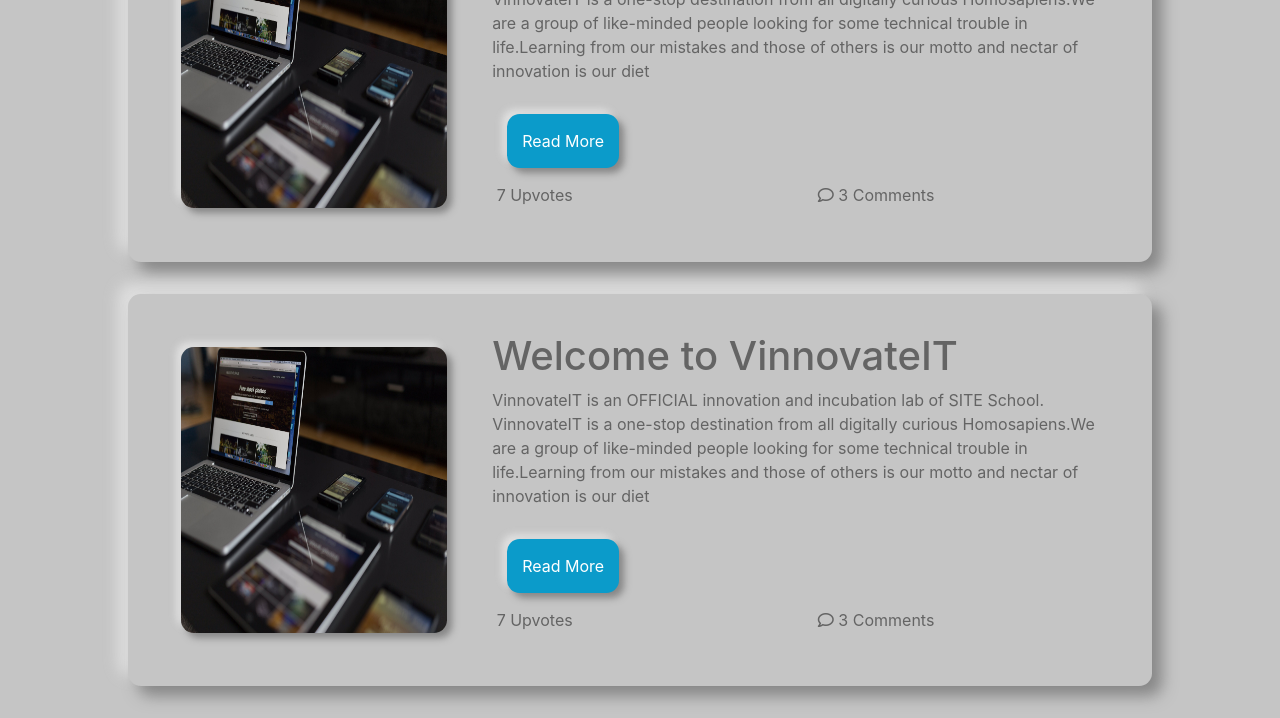
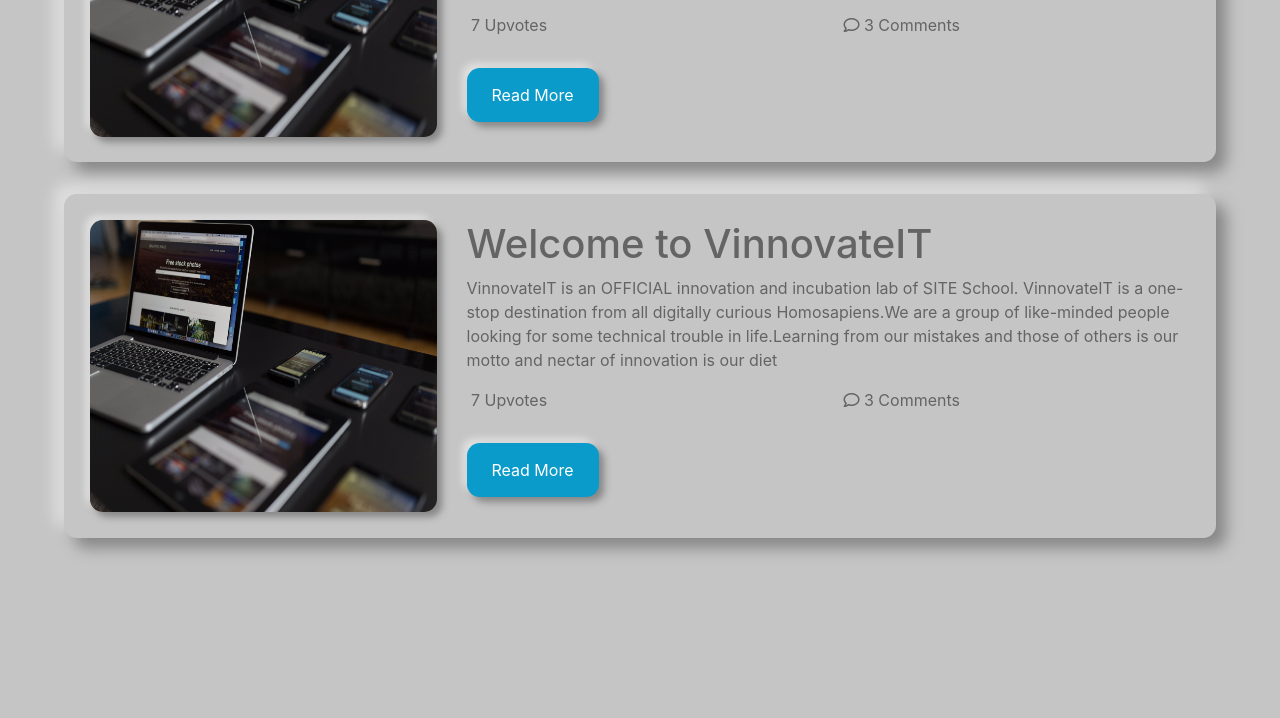
Before and after one commit to Nirmitjatana/VinnovateIT_blog, a plain HTML site: page blog_list/blog_list.html in a window 1280 px wide. Shown: the part 588-1306 px from the top of the page. After the commit the page ends 1158 px from the top, so only its background shows below. Drawn offline with nearby package versions, Linux system fonts and the light colour scheme; some icons are missing.

Commit message:
minor changes

```diff
--- a/blog_list/blog_list.css
+++ b/blog_list/blog_list.css
@@ -10,10 +10,10 @@ body{
 }
 
 .blog_list{
-  width: 80%;
-  padding: 3%;
+  width: 90%;
   margin: auto;
   margin-top: 2rem;
+  padding: 2%;
   margin-bottom: 2rem;
   border-radius: .8rem;
   box-shadow: 10px 10px 15px 0 rgba(119,119,119, 0.8),
@@ -28,7 +28,7 @@ body{
 .blog_list_img{
   width: 100%;
   height: 100%;
-  padding: 5%;
+
 }
 
 .blog_list_img img{
@@ -40,18 +40,19 @@ body{
 }
 
 .read_button{
-  margin: 15px;
-  padding: 15px;
+  margin: 15px 0px;
+  padding: 15px 25px;
   display: inline-block;
   background: rgb(11,155,202);
   color: white;
   border-radius: .8rem;
   box-shadow: 5px 5px 7px 0 rgba(119,119,119, 0.8),
   -5px -5px 7px 0 rgba( 230,230,230,0.8);
+  transition: box-shadow .3s;
 }
 
 .read_button:hover{
-  box-shadow: inset 3px 3px 5px 0 rgba(119,119,119, 0.8),
+  box-shadow: inset 3px 3px 5px 0 rgba(11,155,202,0.8),
     inset 3px 3px 5px 0 rgba(230,230,230, 0.8);
 }
 
--- a/blog_list/blog_list.html
+++ b/blog_list/blog_list.html
@@ -23,7 +23,6 @@
               <h1>Welcome to VinnovateIT</h1>
               <p>VinnovateIT is an OFFICIAL innovation and incubation lab of SITE School.
                 VinnovateIT is a one-stop destination from all digitally curious Homosapiens.We are a group of like-minded people looking for some technical trouble in life.Learning from our mistakes and those of others is our motto and nectar of innovation is our diet</p>
-              <a href="#"><p class="read_button">Read More</p></a>
               <div class="blog_response">
                 <div class="row">
                   <div class="col-6">
@@ -34,6 +33,7 @@
                   </div>
                 </div>
               </div>
+              <a href="#"><p class="read_button">Read More</p></a>
             </div>
           </div>
         </div>
@@ -51,7 +51,7 @@
               <h1>Welcome to VinnovateIT</h1>
               <p>VinnovateIT is an OFFICIAL innovation and incubation lab of SITE School.
                 VinnovateIT is a one-stop destination from all digitally curious Homosapiens.We are a group of like-minded people looking for some technical trouble in life.Learning from our mistakes and those of others is our motto and nectar of innovation is our diet</p>
-              <a href="#"><p class="read_button">Read More</p></a>
+
               <div class="blog_response">
                 <div class="row">
                   <div class="col-6">
@@ -62,6 +62,7 @@
                   </div>
                 </div>
               </div>
+              <a href="#"><p class="read_button">Read More</p></a>
             </div>
           </div>
         </div>
@@ -79,7 +80,7 @@
               <h1>Welcome to VinnovateIT</h1>
               <p>VinnovateIT is an OFFICIAL innovation and incubation lab of SITE School.
                 VinnovateIT is a one-stop destination from all digitally curious Homosapiens.We are a group of like-minded people looking for some technical trouble in life.Learning from our mistakes and those of others is our motto and nectar of innovation is our diet</p>
-              <a href="#"><p class="read_button">Read More</p></a>
+
               <div class="blog_response">
                 <div class="row">
                   <div class="col-6">
@@ -90,6 +91,7 @@
                   </div>
                 </div>
               </div>
+              <a href="#"><p class="read_button">Read More</p></a>
             </div>
           </div>
         </div>
```
